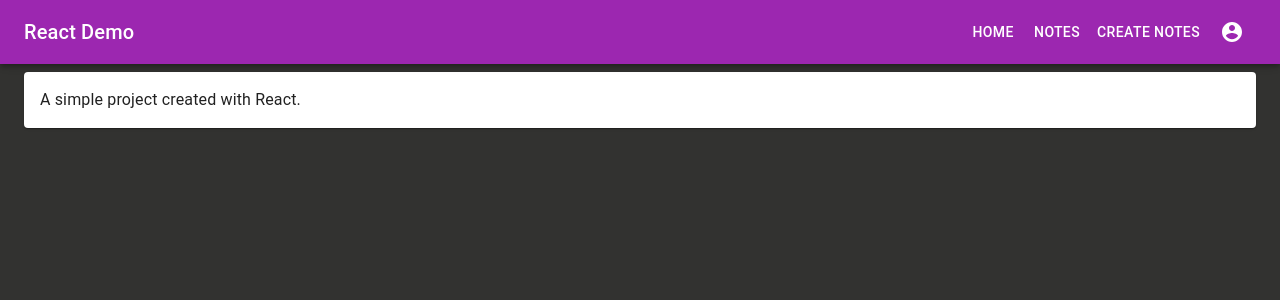
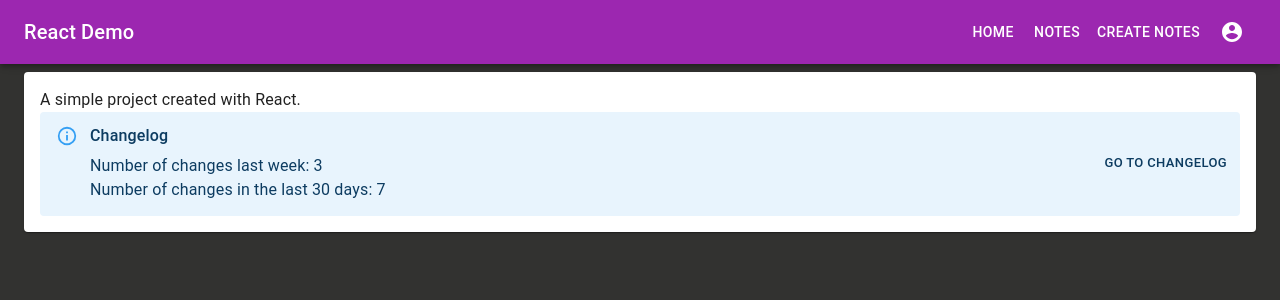
Before and after one commit to kulcsarrudolf/ReactDemo, a React (Create React App) app: page /changelog in a window 1280 px wide. Shown: the top 300 px of the page. Built offline with nearby package versions, Linux system fonts and the light colour scheme.

Commit message:
Changelog updates

```diff
--- a/src/components/Changelog/ChangelogData.js
+++ b/src/components/Changelog/ChangelogData.js
@@ -1,4 +1,16 @@
 export const changelogData = [
+  {
+    title: 'Test Feature 11',
+    summary: 'This is just a test description for test feature',
+    tags: ['Removed'],
+    date: '2021-02-23',
+  },
+  {
+    title: 'Test Feature 11',
+    summary: 'This is just a test description for test feature',
+    tags: ['Removed'],
+    date: '2021-02-22',
+  },
   {
     title: 'Test Feature 11',
     summary: 'This is just a test description for test feature',
--- a/src/components/Changelog/ChangelogUtils.js
+++ b/src/components/Changelog/ChangelogUtils.js
@@ -17,14 +17,14 @@ const getNumberOfWeek = (date = new Date()) => {
   return Math.ceil((pastDaysOfYear + firstDayOfYear.getDay() + 1) / 7);
 };
 
-export const isDateInThisWeek = (date) => {
+const isDateInThisWeek = (date) => {
   if (getNumberOfWeek() === getNumberOfWeek(date)) {
     return true;
   }
   return false;
 };
 
-export const isDateFromLastSevenDays = (date) => {
+const isDateFromLastSevenDays = (date) => {
   const today = new Date();
   if (numberOfDaysBetweenDates(date, today) <= 7) {
     return true;
@@ -43,3 +43,15 @@ export const countNumberOfChangesLastWeek = (changesList) => {
 
   return numberOfChanges;
 };
+
+export const countNumberOfChangesLastMonth = (changesList) => {
+  const today = new Date();
+  let numberOfChanges = 0;
+  changesList.forEach((change) => {
+    if (numberOfDaysBetweenDates(new Date(change.date), today) <= 30) {
+      numberOfChanges += 1;
+    }
+  });
+
+  return numberOfChanges;
+};
--- a/src/components/Changelog/ChangelogWidget.jsx
+++ b/src/components/Changelog/ChangelogWidget.jsx
@@ -1,24 +1,49 @@
 import { useState, useEffect } from 'react';
 
-import { Typography } from '@material-ui/core';
+import { Typography, Button } from '@material-ui/core';
+import { Alert, AlertTitle } from '@material-ui/lab';
 
 import { changelogData } from './ChangelogData';
 
-import { countNumberOfChangesLastWeek } from './ChangelogUtils';
+import {
+  countNumberOfChangesLastWeek,
+  countNumberOfChangesLastMonth,
+} from './ChangelogUtils';
 
 const ChangelogWidget = () => {
-  const [numberOfChanges, setNumberOfChanges] = useState(null);
+  const [numberOfChangesLastWeek, setNumberOfChangesLastWeek] = useState(null);
+  const [numberOfChangesLastMonth, setNumberOfChangesLastMonth] = useState(
+    null
+  );
 
   useEffect(() => {
-    setNumberOfChanges(countNumberOfChangesLastWeek(changelogData));
+    setNumberOfChangesLastWeek(countNumberOfChangesLastWeek(changelogData));
+    setNumberOfChangesLastMonth(countNumberOfChangesLastMonth(changelogData));
   }, []);
 
   return (
     <>
-      <Typography>
-        Number of changes last week:
-        {numberOfChanges}
-      </Typography>
+      <Alert
+        severity="info"
+        action={
+          <Button color="inherit" size="small">
+            GO TO CHANGELOG
+          </Button>
+        }
+      >
+        <AlertTitle>Changelog</AlertTitle>
+        <>
+          <Typography>
+            Number of changes last week:
+            {` ${numberOfChangesLastWeek}`}
+          </Typography>
+
+          <Typography>
+            Number of changes in the last 30 days:
+            {` ${numberOfChangesLastMonth}`}
+          </Typography>
+        </>
+      </Alert>
     </>
   );
 };
--- a/src/components/Home.jsx
+++ b/src/components/Home.jsx
@@ -1,5 +1,6 @@
 import { Paper, Typography } from '@material-ui/core';
 import { makeStyles } from '@material-ui/core/styles';
+import ChangelogWidget from './Changelog/ChangelogWidget';
 
 const useStyles = makeStyles((theme) => ({
   home: {
@@ -14,6 +15,7 @@ function Home() {
     <>
       <Paper className={classes.home}>
         <Typography>A simple project created with React.</Typography>
+        <ChangelogWidget />
       </Paper>
     </>
   );
```
